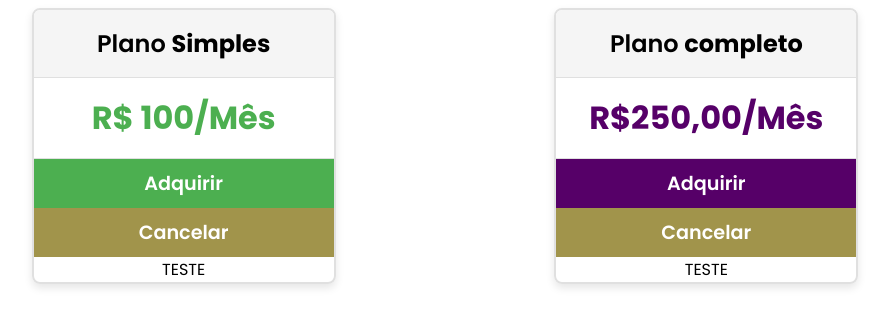
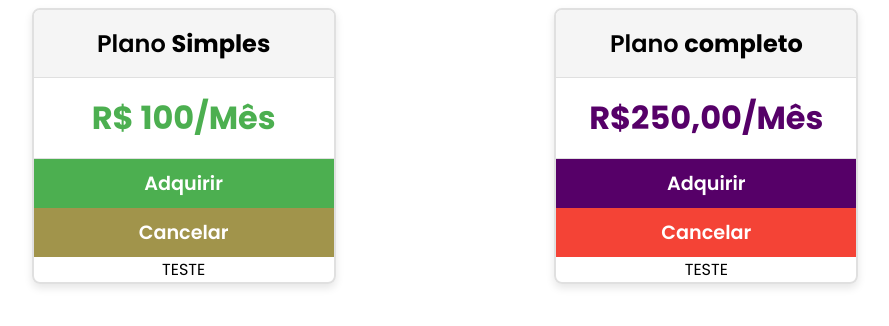
Before and after one commit to gustcustodio/curso-angular-devfortin, an Angular app in the folder componentes-e-estilizacoes/projeto-components/: page / in a window 1280 px wide. Shown: the top 326 px of the page, without its empty margins (195-1084 px from the left). Built offline with nearby package versions, Linux system fonts and the light colour scheme.

Commit message:
feat: utilização do seletor ":host”

```diff
--- a/componentes-e-estilizacoes/projeto-components/src/app/card/card.component.scss
+++ b/componentes-e-estilizacoes/projeto-components/src/app/card/card.component.scss
@@ -27,6 +27,6 @@
   }
 }
 
-::ng-deep app-card-cancel-button .card-cancel-button {
+:host ::ng-deep app-card-cancel-button .card-cancel-button {
   background-color: #a1944b;
 }
--- a/componentes-e-estilizacoes/projeto-components/src/app/cards/card-cancel-button/card-cancel-button.component.ts
+++ b/componentes-e-estilizacoes/projeto-components/src/app/cards/card-cancel-button/card-cancel-button.component.ts
@@ -9,7 +9,7 @@ import { Component } from '@angular/core';
   styles: [
     `
       .card-cancel-button {
-        // background-color: #f44336;
+        background-color: #f44336;
         color: white;
         font-size: 1.2em;
         font-weight: 600;
```
